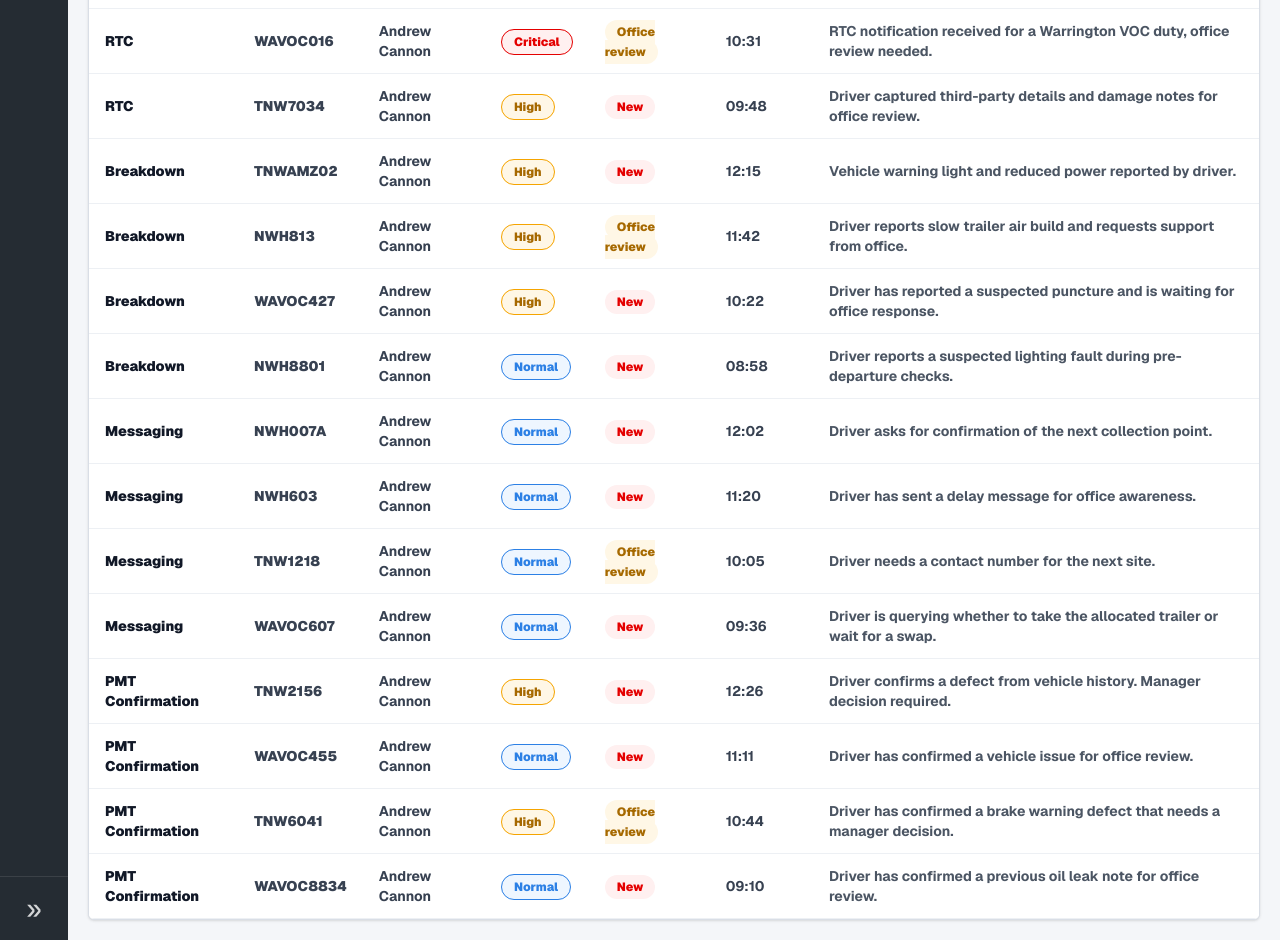
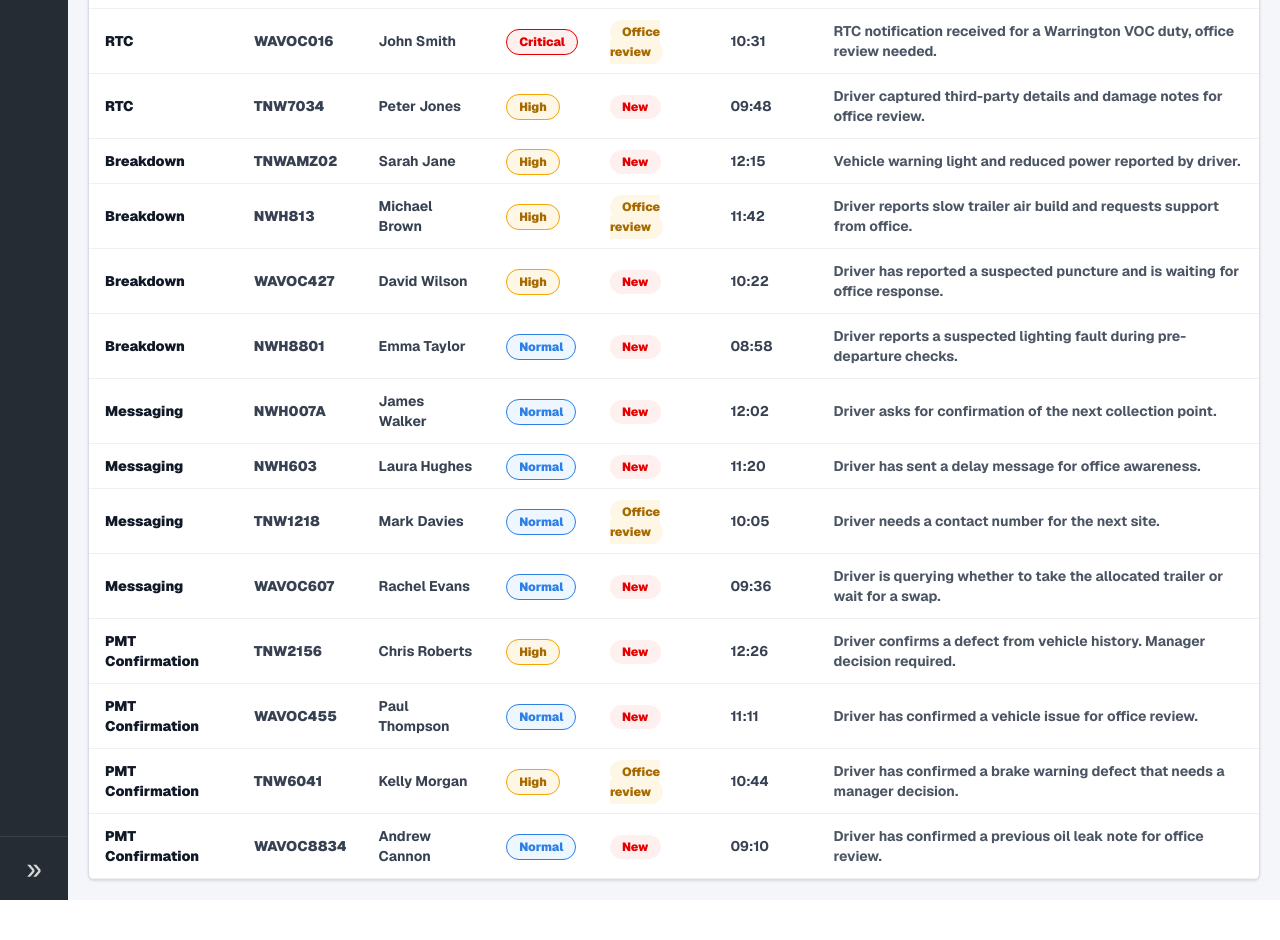
Before and after one commit to acannon76/rugby-league-supporter-web, a Next.js app: page /internal/app-ideas/link-message-mock/comms in a window 1280 px wide. Shown: the part 640-1580 px from the top of the page. After the commit the page ends 1540 px from the top, so only its background shows below. Built offline with nearby package versions, Linux system fonts and the light colour scheme.

Commit message:
Working on Comms upgrade3

```diff
--- a/src/app/internal/app-ideas/link-message-mock/comms/history/page.tsx
+++ b/src/app/internal/app-ideas/link-message-mock/comms/history/page.tsx
@@ -248,7 +248,7 @@ export default function CommsHistoryPage() {
             </div>
 
             <div className="overflow-x-auto">
-              <table className="w-full min-w-[1500px] border-collapse text-left text-sm">
+              <table className="w-full min-w-[2600px] border-collapse text-left text-sm">
                 <thead className="bg-white text-xs uppercase tracking-[0.12em] text-[#6b7280]">
                   <tr>
                     <th className="border-b border-[#d9dee6] px-4 py-3">Source</th>
@@ -265,9 +265,9 @@ export default function CommsHistoryPage() {
                     <th className="border-b border-[#d9dee6] px-4 py-3">Reply Priority</th>
                     <th className="border-b border-[#d9dee6] px-4 py-3">Actioned At</th>
                     <th className="border-b border-[#d9dee6] px-4 py-3">Final Status</th>
-                    <th className="border-b border-[#d9dee6] px-4 py-3">Details</th>
-                    <th className="border-b border-[#d9dee6] px-4 py-3">Driver Message</th>
-                    <th className="border-b border-[#d9dee6] px-4 py-3">Full Message Thread</th>
+                    <th className="min-w-[440px] border-b border-[#d9dee6] px-4 py-3">Details</th>
+                    <th className="min-w-[420px] border-b border-[#d9dee6] px-4 py-3">Driver Message</th>
+                    <th className="min-w-[640px] border-b border-[#d9dee6] px-4 py-3">Full Message Thread</th>
                   </tr>
                 </thead>
                 <tbody>
@@ -288,9 +288,9 @@ export default function CommsHistoryPage() {
                         <td className="border-b border-[#edf0f4] px-4 py-3 font-bold text-[#374151]">{record.replyPriority || record.priority}</td>
                         <td className="border-b border-[#edf0f4] px-4 py-3 font-bold text-[#374151]">{record.actionedAt}</td>
                         <td className="border-b border-[#edf0f4] px-4 py-3"><span className="rounded-full bg-[#ecfdf3] px-3 py-1 text-xs font-black text-[#157347]">{record.finalStatus}</span></td>
-                        <td className="border-b border-[#edf0f4] px-4 py-3 font-bold text-[#4b5563]">{record.detailSummary || record.summary}</td>
-                        <td className="border-b border-[#edf0f4] px-4 py-3 font-bold text-[#4b5563]">{record.driverMessage}</td>
-                        <td className="whitespace-pre-line border-b border-[#edf0f4] px-4 py-3 font-bold text-[#4b5563]">{record.messageThreadSummary || buildThreadSummary(record)}</td>
+                        <td className="min-w-[440px] whitespace-normal border-b border-[#edf0f4] px-4 py-3 font-bold leading-6 text-[#4b5563]">{record.detailSummary || record.summary}</td>
+                        <td className="min-w-[420px] whitespace-normal border-b border-[#edf0f4] px-4 py-3 font-bold leading-6 text-[#4b5563]">{record.driverMessage}</td>
+                        <td className="min-w-[640px] whitespace-pre-line border-b border-[#edf0f4] px-4 py-3 font-bold leading-6 text-[#4b5563]">{record.messageThreadSummary || buildThreadSummary(record)}</td>
                       </tr>
                     ))
                   ) : (
--- a/src/app/internal/app-ideas/link-message-mock/comms/page.tsx
+++ b/src/app/internal/app-ideas/link-message-mock/comms/page.tsx
@@ -160,7 +160,7 @@ const initialCommsItems: CommsItem[] = [
     priority: "Critical",
     status: "New",
     duty: "NWH634",
-    driver: "Andrew Cannon",
+    driver: "Sarah Green",
     vehicle: "PE68UHD",
     trailer: "7338014",
     received: "11:54",
@@ -185,7 +185,7 @@ const initialCommsItems: CommsItem[] = [
     priority: "Critical",
     status: "Office review",
     duty: "WAVOC016",
-    driver: "Andrew Cannon",
+    driver: "John Smith",
     vehicle: "PE68UHD",
     trailer: "7338014",
     received: "10:31",
@@ -210,7 +210,7 @@ const initialCommsItems: CommsItem[] = [
     priority: "High",
     status: "New",
     duty: "TNW7034",
-    driver: "Andrew Cannon",
+    driver: "Peter Jones",
     vehicle: "PE68UHD",
     trailer: "7338014",
     received: "09:48",
@@ -235,7 +235,7 @@ const initialCommsItems: CommsItem[] = [
     priority: "High",
     status: "New",
     duty: "TNWAMZ02",
-    driver: "Andrew Cannon",
+    driver: "Sarah Jane",
     vehicle: "PE68UHD",
     trailer: "7338014",
     received: "12:15",
@@ -257,7 +257,7 @@ const initialCommsItems: CommsItem[] = [
     priority: "High",
     status: "Office review",
     duty: "NWH813",
-    driver: "Andrew Cannon",
+    driver: "Michael Brown",
     vehicle: "PE68UHD",
     trailer: "7338014",
     received: "11:42",
@@ -279,7 +279,7 @@ const initialCommsItems: CommsItem[] = [
     priority: "High",
     status: "New",
     duty: "WAVOC427",
-    driver: "Andrew Cannon",
+    driver: "David Wilson",
     vehicle: "PE68UHD",
     trailer: "7338014",
     received: "10:22",
@@ -301,7 +301,7 @@ const initialCommsItems: CommsItem[] = [
     priority: "Normal",
     status: "New",
     duty: "NWH8801",
-    driver: "Andrew Cannon",
+    driver: "Emma Taylor",
     vehicle: "PE68UHD",
     trailer: "7338014",
     received: "08:58",
@@ -323,7 +323,7 @@ const initialCommsItems: CommsItem[] = [
     priority: "Normal",
     status: "New",
     duty: "NWH007A",
-    driver: "Andrew Cannon",
+    driver: "James Walker",
     vehicle: "PE68UHD",
     trailer: "7338014",
     received: "12:02",
@@ -341,7 +341,7 @@ const initialCommsItems: CommsItem[] = [
     priority: "Normal",
     status: "New",
     duty: "NWH603",
-    driver: "Andrew Cannon",
+    driver: "Laura Hughes",
     vehicle: "PE68UHD",
     trailer: "7338014",
     received: "11:20",
@@ -359,7 +359,7 @@ const initialCommsItems: CommsItem[] = [
     priority: "Normal",
     status: "Office review",
     duty: "TNW1218",
-    driver: "Andrew Cannon",
+    driver: "Mark Davies",
     vehicle: "PE68UHD",
     trailer: "7338014",
     received: "10:05",
@@ -377,7 +377,7 @@ const initialCommsItems: CommsItem[] = [
     priority: "Normal",
     status: "New",
     duty: "WAVOC607",
-    driver: "Andrew Cannon",
+    driver: "Rachel Evans",
     vehicle: "PE68UHD",
     trailer: "7338014",
     received: "09:36",
@@ -395,7 +395,7 @@ const initialCommsItems: CommsItem[] = [
     priority: "High",
     status: "New",
     duty: "TNW2156",
-    driver: "Andrew Cannon",
+    driver: "Chris Roberts",
     vehicle: "PE68UHD",
     trailer: "7338014",
     received: "12:26",
@@ -419,7 +419,7 @@ const initialCommsItems: CommsItem[] = [
     priority: "Normal",
     status: "New",
     duty: "WAVOC455",
-    driver: "Andrew Cannon",
+    driver: "Paul Thompson",
     vehicle: "PE68UHD",
     trailer: "7338014",
     received: "11:11",
@@ -443,7 +443,7 @@ const initialCommsItems: CommsItem[] = [
     priority: "High",
     status: "Office review",
     duty: "TNW6041",
-    driver: "Andrew Cannon",
+    driver: "Kelly Morgan",
     vehicle: "PE68UHD",
     trailer: "7338014",
     received: "10:44",
```
